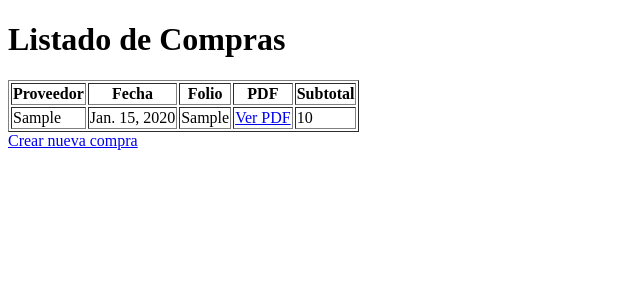
After one commit to Trippxzz/KRDClub, a Django app: page /compras/ in a window 1280 px wide. The commit adds this page. Shown: the top 300 px of the page, without its empty margins (0-640 px from the left). Run offline with Django 5.2, Linux system fonts and the light colour scheme; tables that the repository leaves empty hold one stand-in row (values such as "Sample post").

Commit message:
Update 0.6
Listado de compras realizado (Falta detalle de productos, etc)
Opción de ver pdf completo en otra pagina
Opción de eliminar productos (se borran los datos de todas las tablas)

Co-Authored-By: edu.serrvno <138712808+eduserrvno@users.noreply.github.com>

```diff
--- /dev/null
+++ b/krd_app/templates/compras/listarcompras.html
@@ -0,0 +1,42 @@
+<!DOCTYPE html>
+<html>
+<head>
+    <title>Listado de Compras</title>
+</head>
+<body>
+    <h1>Listado de Compras</h1>
+    <table border="1">
+        <thead>
+            <tr>
+                <th>Proveedor</th>
+                <th>Fecha</th>
+                <th>Folio</th>
+                <th>PDF</th>
+                <th>Subtotal</th>
+            </tr>
+        </thead>
+        <tbody>
+            {% for compra in compras %}
+            <tr>
+                <td>{{ compra.proveedor }}</td>
+                <td>{{ compra.fecha }}</td>
+                <td>{{ compra.folio }}</td>
+                <td>
+                    {% if compra.pdf %}
+                        <a href="{{ compra.pdf.url }}" target="_blank">Ver PDF</a>
+                    {% else %}
+                        No adjunto
+                    {% endif %}
+                </td>
+                <td>{{ compra.subtotalc }}</td>
+            </tr>
+            {% empty %}
+            <tr>
+                <td colspan="5">No hay compras registradas.</td>
+            </tr>
+            {% endfor %}
+        </tbody>
+    </table>
+    <a href="{% url 'crear_compra' %}">Crear nueva compra</a>
+</body>
+</html>
--- a/krd_app/templates/editar/editarprod.html
+++ b/krd_app/templates/editar/editarprod.html
@@ -7,7 +7,6 @@
 </head>
 <body>
     <h1>Editar Producto</h1>
-
     <form method="POST" enctype="multipart/form-data">
         {% csrf_token %}
         {{ form_producto.as_p }}
@@ -35,5 +34,9 @@
             <p>No hay imágenes para este producto.</p>
         {% endfor %}
     </div>
+        <form method="POST" action="{% url 'eliminar_producto' prod.id_producto %}" style="display:inline;">
+        {% csrf_token %}
+        <button type="submit" onclick="return confirm('¿Eliminar este producto?')">Eliminar Producto ❌</button>
+    </form>
 </body>
 </html>
--- a/krd_app/views.py
+++ b/krd_app/views.py
@@ -45,7 +45,6 @@ def addCompra(request):
         if form.is_valid():
             compra = form.save(commit=False)
             compra.subtotalc = 0
-            # El archivo PDF se guarda automáticamente por el ModelForm
             compra.save()
 
             subtotal_total = 0
@@ -66,8 +65,7 @@ def addCompra(request):
             compra.subtotalc = subtotal_total
             compra.save()
 
-            return redirect("/catalogo/")
-
+            return redirect("listar_compras")
     else:
         form = CompraForm()
 
@@ -76,6 +74,9 @@ def addCompra(request):
         "productos": Producto.objects.all()
     })
 
+def listar_compras(request):
+    compras = Compra.objects.all()
+    return render(request, "compras/listarcompras.html", {"compras": compras})
 
 def agregar_vehiculos(request):
     if request.method == 'POST':
@@ -179,3 +180,13 @@ def eliminar_imagen(request, imagen_id):
         messages.success(request, "Imagen eliminada correctamente.")
         return redirect(reverse('editar_producto', args=[producto_id]))
     return HttpResponse("Método no permitido", status=405)
+
+
+##Seccion Eliminar
+
+def eliminarProducto(request, id):
+    prod = get_object_or_404(Producto, id_producto=id)
+    if request.method == "POST":
+        prod.delete()
+        messages.success(request, "Producto eliminado con éxito")
+        return redirect("/catalogo/")
--- a/krdweb/urls.py
+++ b/krdweb/urls.py
@@ -33,6 +33,9 @@ urlpatterns = [
     path('catalogo/<uuid:id>/editar/', views.editProducto, name='editar_producto'),
     path('imagen/eliminar/<int:imagen_id>/', views.eliminar_imagen, name='eliminar_imagen'),
     path('imagen/principal/<int:imagen_id>/', views.cambiar_principal, name='cambiar_principal'),
+    path('catalogo/<uuid:id>/eliminar/', views.eliminarProducto, name='eliminar_producto'),
+    path('compras/crear/', views.addCompra, name='crear_compra'),
+    path('compras/', views.listar_compras, name='listar_compras'),
 ]
 
 if settings.DEBUG:
```
Also changed, not shown: krd_app/templates/compras/crearcompra.html (+3 -23 lines).
